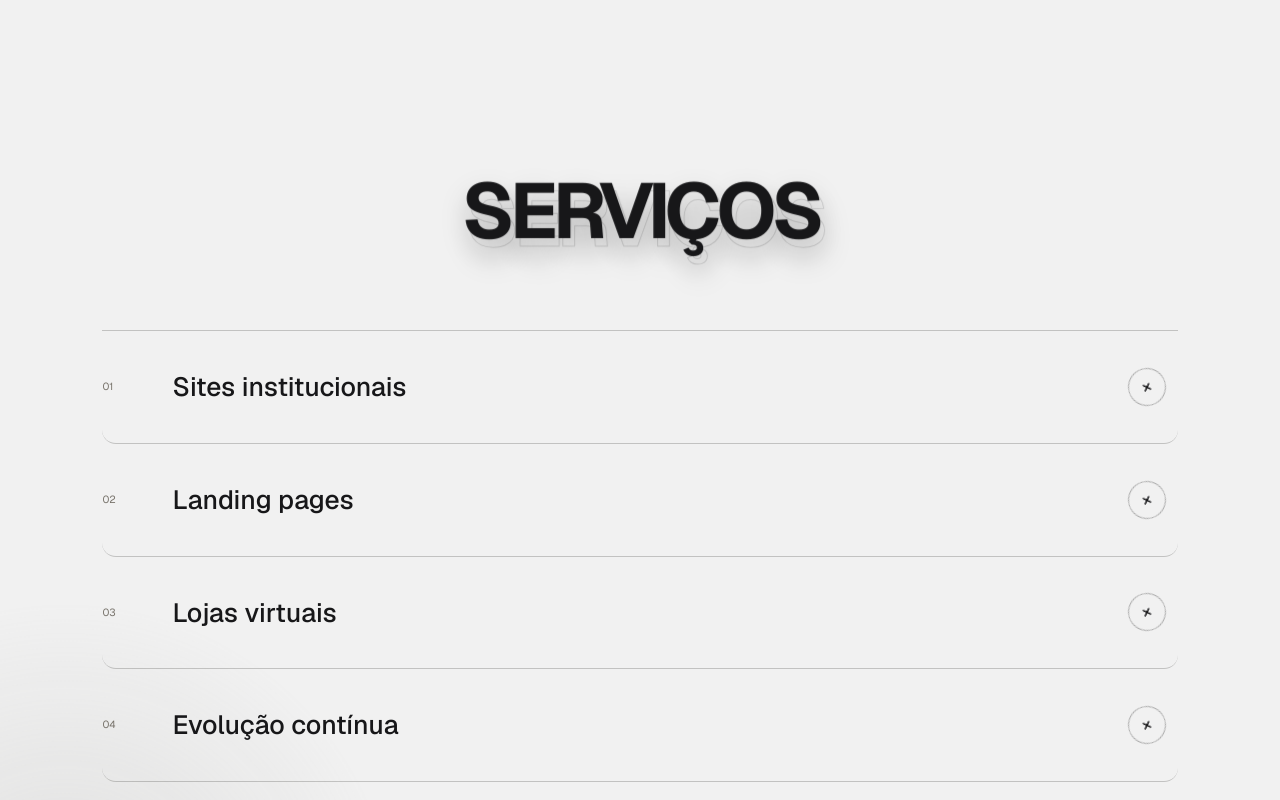
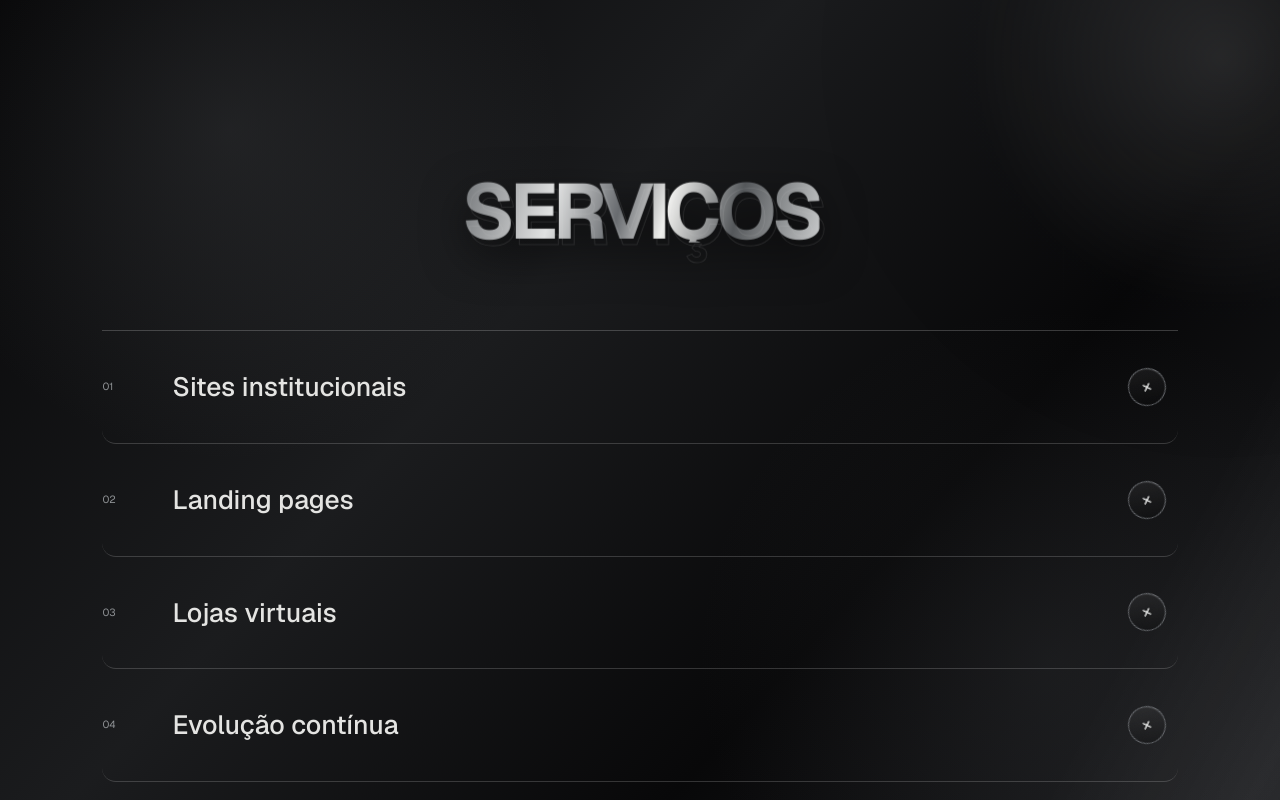
Before and after one commit to sasaferinha/samuel.dev, a Next.js app: page / in a window 1280 px wide. Shown: the part 3320-4120 px from the top of the page. Built offline with nearby package versions, Linux system fonts and the light colour scheme.

Commit message:
Restyle Services in metallic black

```diff
--- a/app/globals.css
+++ b/app/globals.css
@@ -338,3 +338,36 @@ nav a:not(.nav-cta):hover::after { transform:scaleX(1); transform-origin:left; }
   .hero-metal,.hero-waves { translate:none!important; }
   .hero-metal i { animation:none!important; }
 }
+
+/* Metallic black Services section */
+.services {
+  background:
+    radial-gradient(circle at 18% 16%,rgba(105,108,112,.2),transparent 25%),
+    radial-gradient(circle at 82% 72%,rgba(64,66,69,.22),transparent 28%),
+    linear-gradient(132deg,#050506 0,#1b1c1e 38%,#080809 66%,#202124 100%);
+  color:#ededeb;
+}
+.services::before { width:50rem; height:50rem; left:auto; right:-20rem; top:-22rem; bottom:auto; background:radial-gradient(circle,rgba(203,205,207,.14),rgba(20,21,23,.04) 42%,transparent 70%); }
+.services::after { content:""; position:absolute; z-index:0; inset:-35%; pointer-events:none; background:linear-gradient(112deg,transparent 42%,rgba(255,255,255,.055) 49%,rgba(255,255,255,.015) 53%,transparent 60%); transform:translateX(-38%) rotate(6deg); animation:services-metal-sweep 10s ease-in-out infinite; }
+.services-heading { color:#ededeb; }
+.services-heading::before,.services-heading::after { background:linear-gradient(90deg,transparent,rgba(218,220,222,.42),transparent); }
+.services-heading h2 {
+  color:transparent;
+  background:linear-gradient(105deg,#74777a 0,#e1e2e2 26%,#696c70 44%,#f0f0ee 57%,#55585b 76%,#c7c9ca 100%);
+  -webkit-background-clip:text;
+  background-clip:text;
+  filter:drop-shadow(0 16px 22px rgba(0,0,0,.7));
+  text-shadow:none;
+}
+.services-heading h2::after { color:transparent; -webkit-text-stroke:1px rgba(225,226,226,.12); transform:translate(.045em,.085em); }
+.service-list { border-top-color:rgba(222,224,225,.23); }
+.service-list details { border-bottom-color:rgba(222,224,225,.2); }
+.service-list summary span { color:#8f9295; }
+.service-list summary h3 { color:#e4e4e2; }
+.service-list summary i { border-color:#696c70; color:#d8d9d8; background:linear-gradient(145deg,rgba(255,255,255,.07),rgba(0,0,0,.3)); box-shadow:inset 0 1px 0 rgba(255,255,255,.1); }
+.service-list details:hover,.service-list details[open] { background:linear-gradient(105deg,rgba(255,255,255,.035),rgba(91,94,98,.2),rgba(0,0,0,.25)); color:#fff; box-shadow:inset 0 1px 0 rgba(255,255,255,.08),0 22px 65px rgba(0,0,0,.32); }
+.service-list details[open] summary i { background:linear-gradient(145deg,#d8d9d8,#74777a); color:#0a0a0b; border-color:#bfc1c2; }
+.service-detail p { color:#aaaeb0; }
+.service-detail li { border-color:#55585b; color:#bfc1c2; background:rgba(255,255,255,.025); }
+@keyframes services-metal-sweep { 0%,35%{transform:translateX(-38%) rotate(6deg)} 70%,100%{transform:translateX(38%) rotate(6deg)} }
+@media (prefers-reduced-motion:reduce) { .services::after { animation:none!important; } }
```
